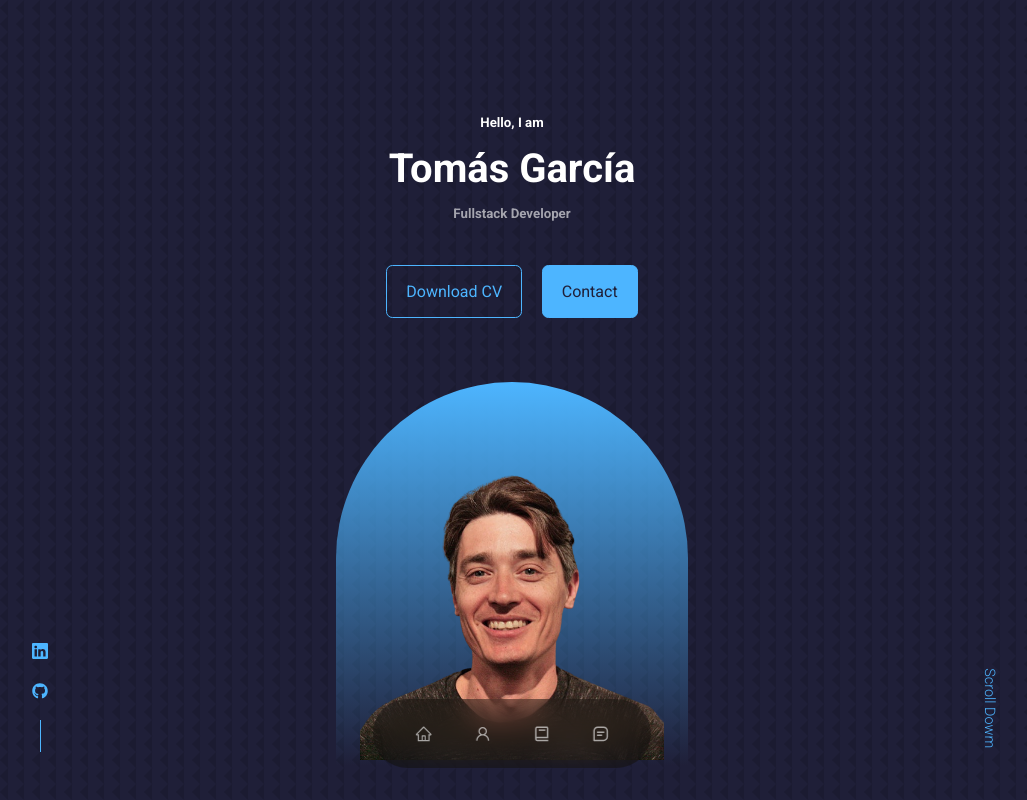
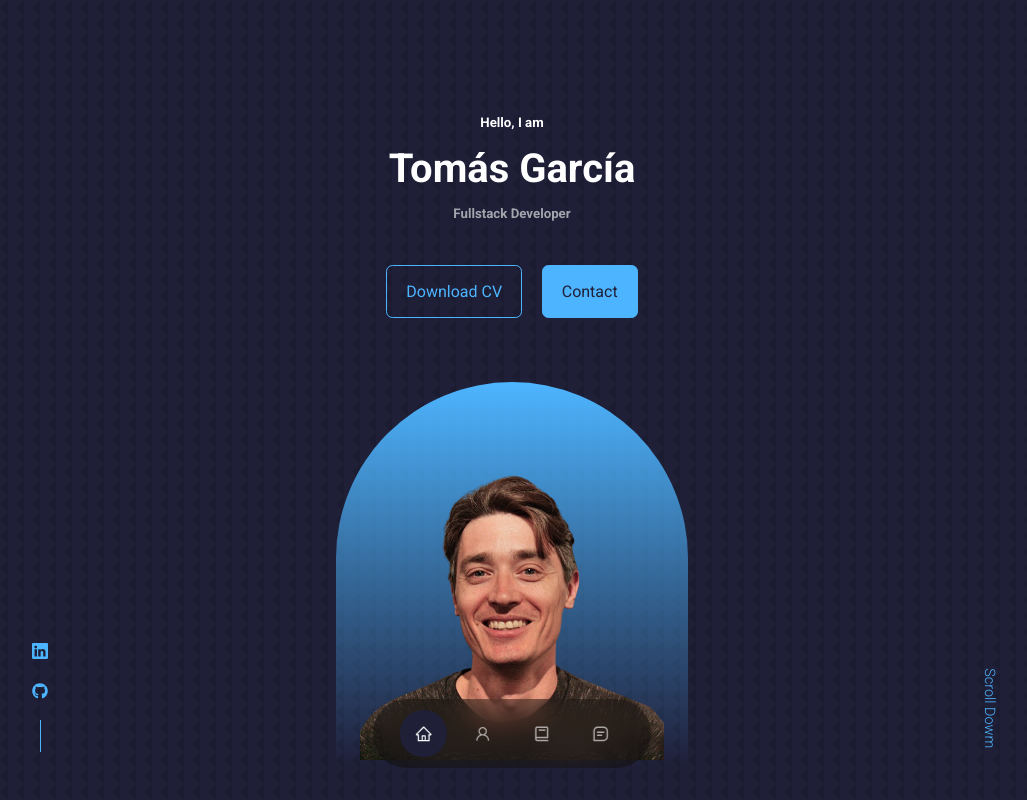
Before and after one commit to TomasGarciaDev/react-portafolio-dev-website, a React (Create React App) app: page / in a window 1280 px wide. Shown: the top 800 px of the page, without its empty margins (128-1155 px from the left). Built offline with nearby package versions, Linux system fonts and the light colour scheme.

Commit message:
CSS active class added for a elements on Navbar component

```diff
--- a/src/componets/navbar/Navbar.jsx
+++ b/src/componets/navbar/Navbar.jsx
@@ -8,7 +8,7 @@ import { BiMessageSquareDetail } from 'react-icons/bi';
 function Navbar() {
   return (
     <nav>
-      <a href="#"><AiOutlineHome /></a>
+      <a href="#" className='active'><AiOutlineHome /></a>
       <a href="#about"><AiOutlineUser /></a>
       <a href="#portofolio"><BiBook /></a>
       <a href="#contact"><BiMessageSquareDetail /></a>
--- a/src/componets/navbar/navbar.css
+++ b/src/componets/navbar/navbar.css
@@ -26,3 +26,8 @@ nav a {
 nav a:hover {
   background: rgba(0, 0, 0, 0.2);
 }
+
+nav a.active {
+  background: var(--color-bg);
+  color: var(--color-white);
+}
```
